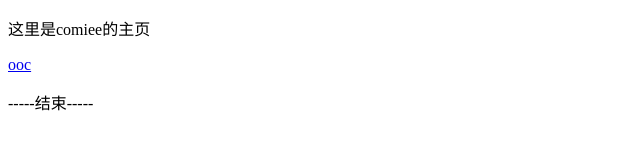
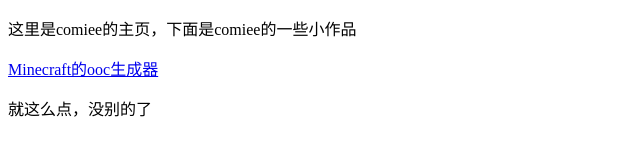
Before and after one commit to comiee/comiee.github.io, a plain HTML site: page index.html in a window 1280 px wide. Shown: the whole page, without its empty margins (0-640 px from the left). Drawn offline with Linux system fonts and the light colour scheme.

Commit message:
Update index.html

```diff
--- a/index.html
+++ b/index.html
@@ -4,9 +4,9 @@
 <title>comiee的主页</title>
 </head>
 <body>
-<p>这里是comiee的主页</p>
-<a href='mc/ooc_generator.html'>ooc</a>
-<p>-----结束-----</p>
+<p>这里是comiee的主页，下面是comiee的一些小作品</p>
+<a href='mc/ooc_generator.html'>Minecraft的ooc生成器</a>
+<p>就这么点，没别的了</p>
 <script>
 console.log('js正常运行');
 </script>
```
